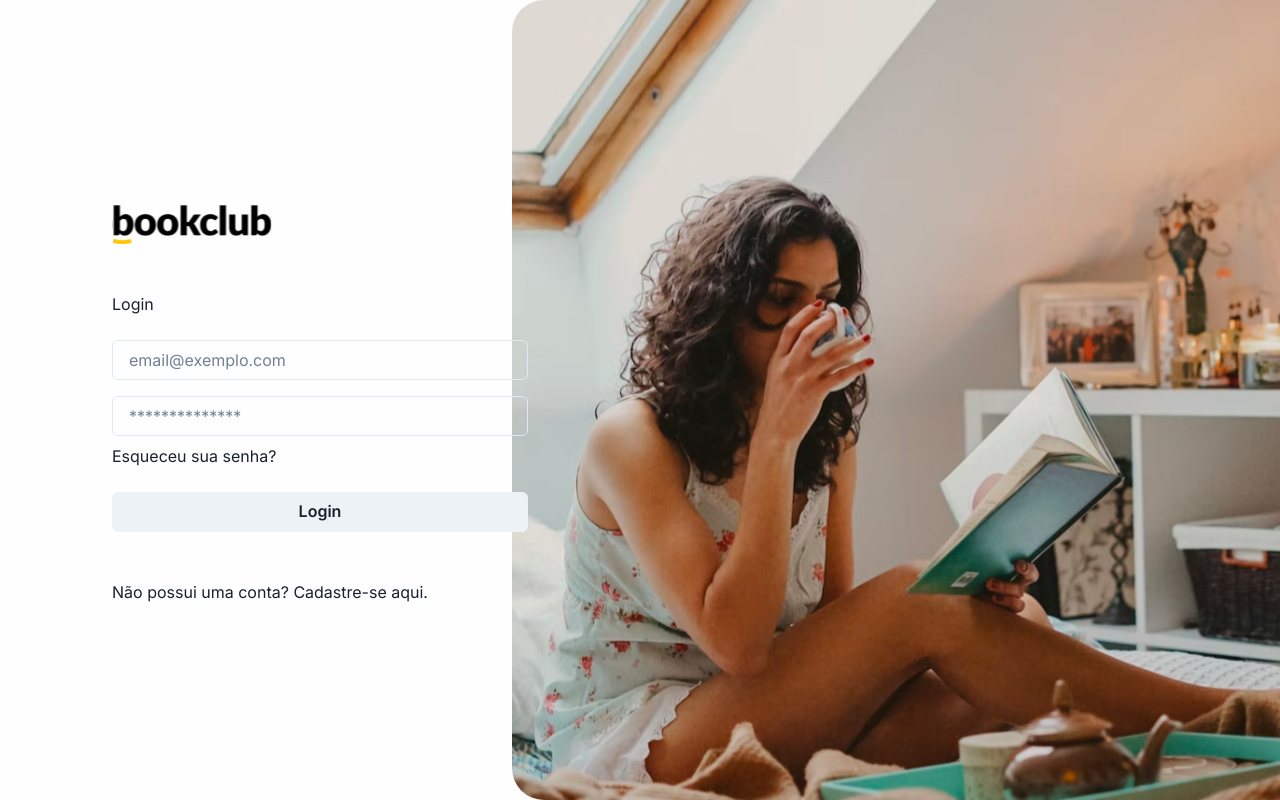
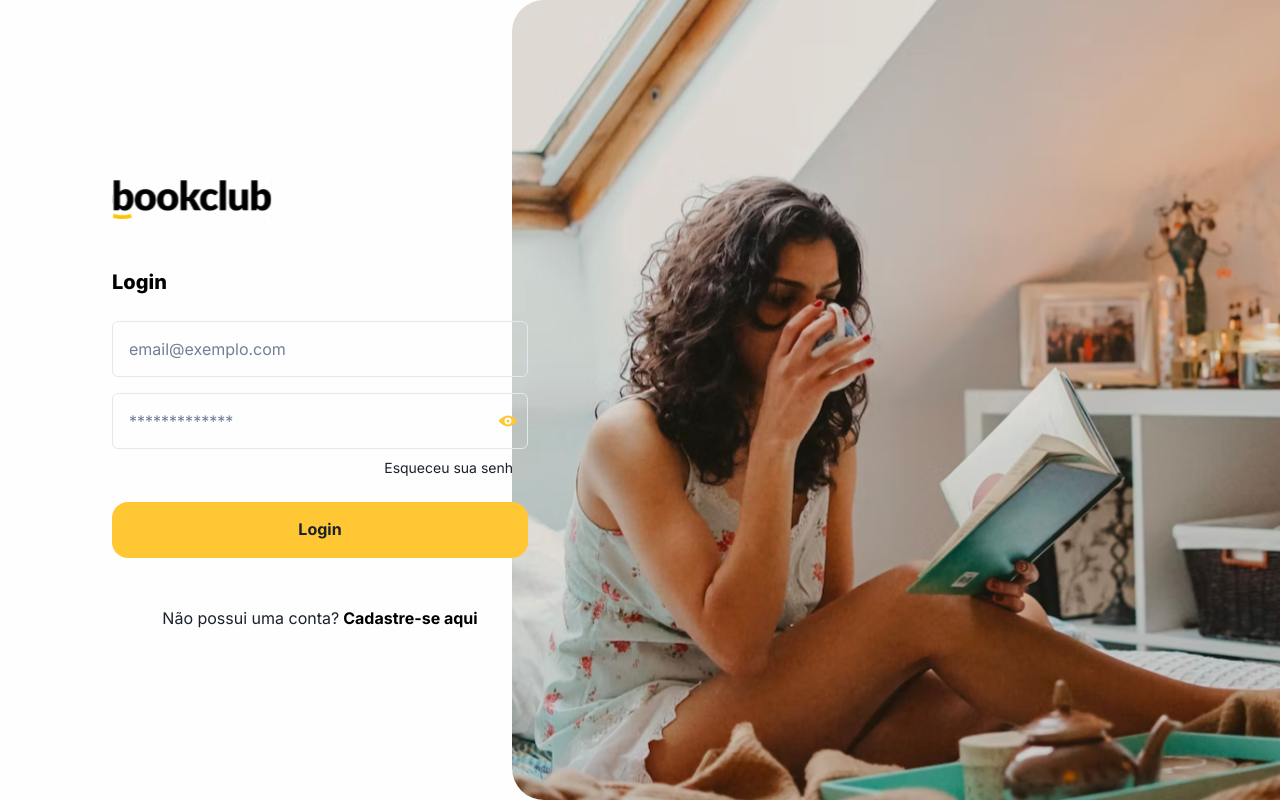
Before and after one commit to gabrielrangel95/bookclub-web, a React (Create React App) app: page / in a window 1280 px wide. Built offline with nearby package versions, Linux system fonts and the light colour scheme.

Commit message:
feat: finish login screen UI

```diff
--- a/package.json
+++ b/package.json
@@ -3,6 +3,7 @@
   "version": "0.1.0",
   "private": true,
   "dependencies": {
+    "@chakra-ui/icons": "^2.0.17",
     "@chakra-ui/react": "^2.4.9",
     "@emotion/react": "^11.10.5",
     "@emotion/styled": "^11.10.5",
--- /dev/null
+++ b/src/components/atoms/Button.js
@@ -0,0 +1,17 @@
+import { Button as ChakraButton } from '@chakra-ui/react'
+
+export const Button = ({ children, ...props }) => (
+  <ChakraButton
+    fontWeight="bold"
+    fontSize="16px"
+    borderRadius="16px"
+    h="56px"
+    bg="brand.primary"
+    _hover={{
+      bg: 'brand.primary'
+    }}
+    {...props}
+  >
+    {children}
+  </ChakraButton>
+)
--- /dev/null
+++ b/src/components/atoms/Link.js
@@ -0,0 +1,25 @@
+import { Link as ChakraLink, Flex } from '@chakra-ui/react'
+
+export const Link = ({ children, ...props }) => (
+  <ChakraLink fontSize="14px" color="brand.darkGrey" {...props}>
+    {children}
+  </ChakraLink>
+)
+
+Link.Action = ({ text, actionText, ...props }) => (
+  <Flex w="100%" alignItems="center" justifyContent="center">
+    <ChakraLink mr="4px" fontSize="16px" color="brand.darkGrey" {...props}>
+      {text}
+    </ChakraLink>
+    <ChakraLink
+      fontWeight="bold"
+      fontSize="16px"
+      color="brand.black"
+      {...props}
+    >
+      {actionText}
+    </ChakraLink>
+  </Flex>
+)
+
+Link.Action.displayName = 'LinkAction'
--- /dev/null
+++ b/src/components/atoms/Text.js
@@ -0,0 +1,18 @@
+import { Text as ChakraText } from '@chakra-ui/react'
+
+export const Text = ({ children, ...props }) => (
+  <ChakraText {...props}>{children}</ChakraText>
+)
+
+Text.ScreenTitle = ({ children, ...props }) => (
+  <ChakraText
+    color="brand.black"
+    fontWeight="extrabold"
+    fontSize="20px"
+    {...props}
+  >
+    {children}
+  </ChakraText>
+)
+
+Text.ScreenTitle.displayName = 'ScreenTitle'
--- /dev/null
+++ b/src/components/atoms/index.js
@@ -0,0 +1,3 @@
+export * from './Text'
+export * from './Link'
+export * from './Button'
--- /dev/null
+++ b/src/components/index.js
@@ -0,0 +1,2 @@
+export * from './atoms'
+export * from './molecules'
--- /dev/null
+++ b/src/components/molecules/Input.js
@@ -0,0 +1,60 @@
+import { useState } from 'react'
+import {
+  Input as ChakraInput,
+  InputGroup,
+  InputRightElement,
+  Button
+} from '@chakra-ui/react'
+import { ViewIcon, ViewOffIcon } from '@chakra-ui/icons'
+
+export const Input = (props) => (
+  <ChakraInput
+    h="56px"
+    fontSize="16px"
+    focusBorderColor="brand.primary"
+    {...props}
+  />
+)
+
+Input.Password = (props) => {
+  const [show, setShow] = useState(false)
+  const handleClick = () => setShow(!show)
+  return (
+    <InputGroup
+      display="flex"
+      alignItems="center"
+      justifyContent="center"
+      h="56px"
+      size="md"
+      {...props}
+    >
+      <Input
+        focusBorderColor="brand.primary"
+        pr="4.5rem"
+        fontSize="16px"
+        type={show ? 'text' : 'password'}
+        placeholder="*************"
+      />
+      <InputRightElement h="100%">
+        <Button
+          bg="transparent"
+          _hover={{ bg: 'transparent' }}
+          size="sm"
+          onClick={handleClick}
+          h="100%"
+          display="flex"
+          alignItems="center"
+          justifyContent="center"
+        >
+          {show ? (
+            <ViewOffIcon boxSize="18px" color="brand.primary" />
+          ) : (
+            <ViewIcon boxSize="18px" color="brand.primary" />
+          )}
+        </Button>
+      </InputRightElement>
+    </InputGroup>
+  )
+}
+
+Input.Password.displayName = 'InputPassword'
--- /dev/null
+++ b/src/components/molecules/index.js
@@ -0,0 +1 @@
+export * from './Input'
--- a/src/modules/unauthenticated/screens/Login/index.js
+++ b/src/modules/unauthenticated/screens/Login/index.js
@@ -1,4 +1,5 @@
-import { Flex, Image, Text, Input, Link, Button } from '@chakra-ui/react'
+import { Flex, Image } from '@chakra-ui/react'
+import { Text, Input, Link, Button } from 'components'
 
 export const LoginScreen = () => {
   return (
@@ -13,12 +14,25 @@
       >
         <Flex flexDir="column" w="416px">
           <Image src="/img/logo.svg" alt="BookClub Logo" w="160px" h="48px" />
-          <Text mt="48px">Login</Text>
+          <Text.ScreenTitle mt="48px">Login</Text.ScreenTitle>
           <Input mt="24px" placeholder="email@exemplo.com" />
-          <Input mt="16px" placeholder="**************" />
-          <Link mt="8px">Esqueceu sua senha?</Link>
+          <Input.Password mt="16px" placeholder="**************" />
+
+          <Flex
+            mt="8px"
+            w="100%"
+            alignItems="flex-end"
+            justifyContent="flex-end"
+          >
+            <Link>Esqueceu sua senha?</Link>
+          </Flex>
+
           <Button mt="24px">Login</Button>
-          <Link mt="48px">Não possui uma conta? Cadastre-se aqui.</Link>
+          <Link.Action
+            mt="48px"
+            text="Não possui uma conta?"
+            actionText="Cadastre-se aqui"
+          />
         </Flex>
       </Flex>
       <Flex
```
Also changed, not shown: 1 other file (tests, documents, lock files or other folders).
